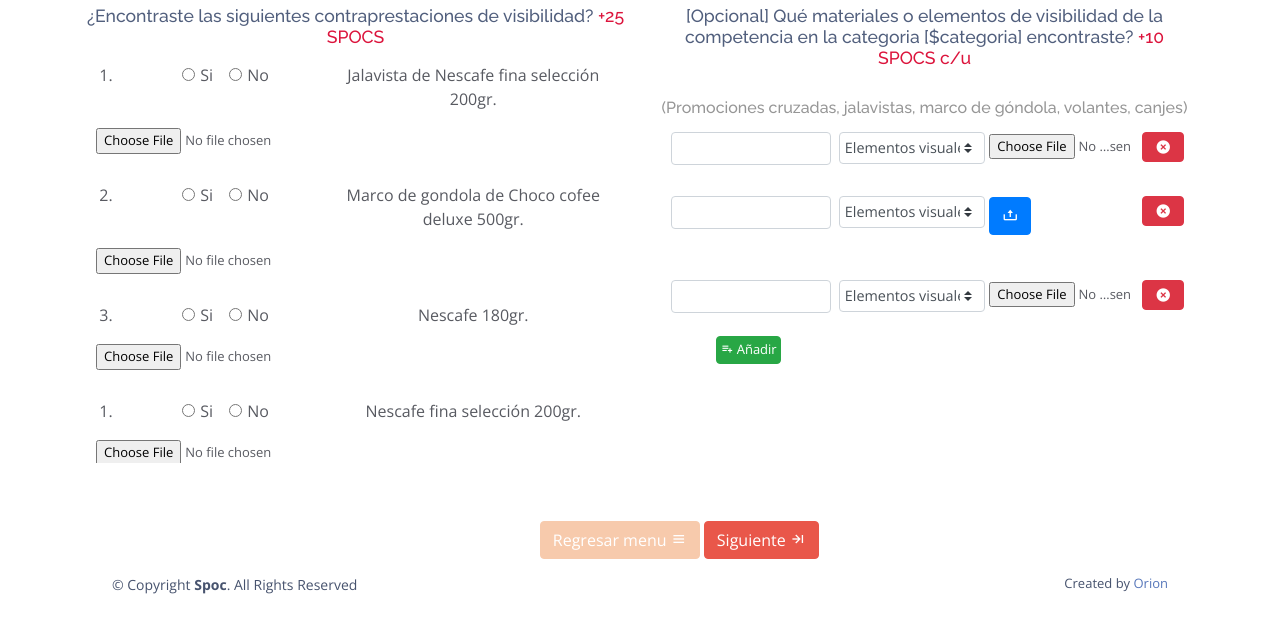
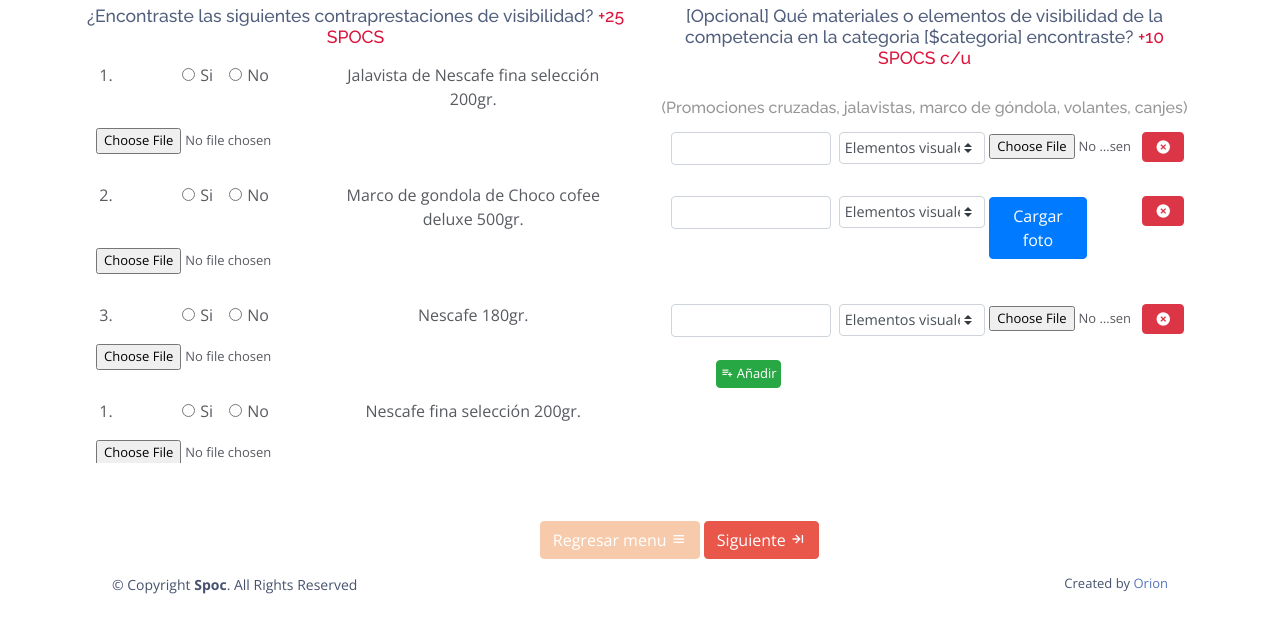
Before and after one commit to mirellyagv/spoc, a plain HTML site: page visibilidad.html in a window 1280 px wide. Shown: the part 178-800 px from the top of the page. Drawn offline with nearby package versions, Linux system fonts and the light colour scheme.

Commit message:
Update visibilidad.html

```diff
--- a/visibilidad.html
+++ b/visibilidad.html
@@ -351,7 +351,7 @@
 
                             <div class="input-group filefot col-8 col-md-6 col-lg-2">
 
-                              <label for="carga1" class="btn upcarga btn-primary" id="label_carga1"><i class="bx bx-upload"></i><input id="carga1" class="form-control-file" type="file" accept=".jpeg, .jpg, .png" name="" hidden></label>
+                              <label for="carga1" class="btn upcarga btn-primary" id="label_carga1"><span id="texto_carga1">Cargar foto</span><input id="carga1" class="form-control-file" type="file" accept=".jpeg, .jpg, .png" name="" hidden></label>
 
                             </div>
 
```
